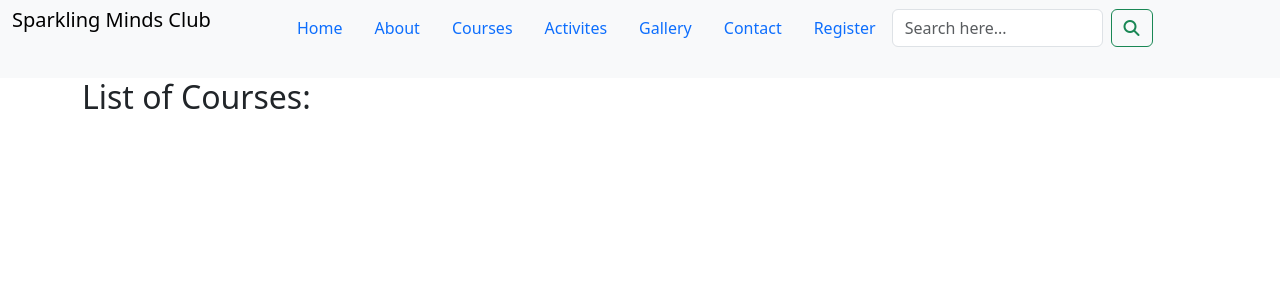
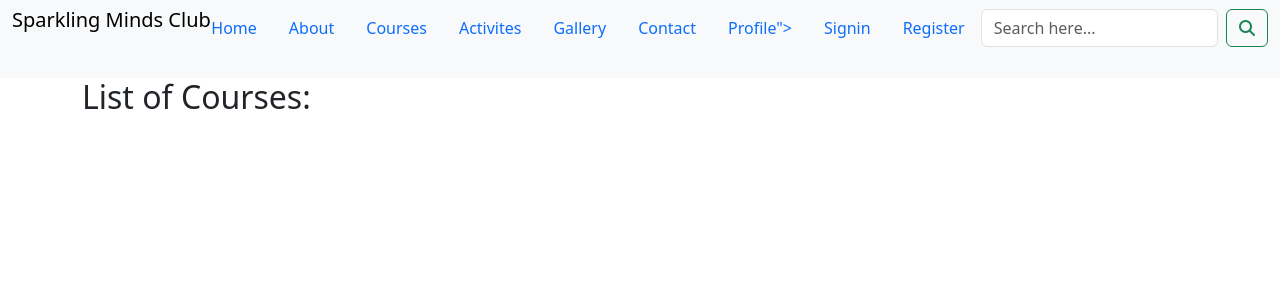
Before and after one commit to Jawahir01/Sparkling-Minds, a Flask app: page / in a window 1280 px wide. Shown: the top 300 px of the page. Run offline with Flask 3, Linux system fonts and the light colour scheme; data that the repository does not hold is empty; some libraries are stand-ins or nearby versions.

Commit message:
update each navbar items with its link page

```diff
--- a/templates/base.html
+++ b/templates/base.html
@@ -57,6 +57,12 @@
                                     <a class="nav-link" href="#">Contact</a>
                                 </li>
                                 <li class="nav-item">
+                                    <a class="nav-link" href="{{ url_for('profile', username=session['user']) }}">Profile"></a>
+                                </li>
+                                <li class="nav-item">
+                                    <a class="nav-link" href="{{ url_for('signin') }}">Signin</a>
+                                </li>
+                                <li class="nav-item">
                                     <a class="nav-link" href="{{ url_for('register') }}">Register</a>
                                 </li>
                             </ul>
```
